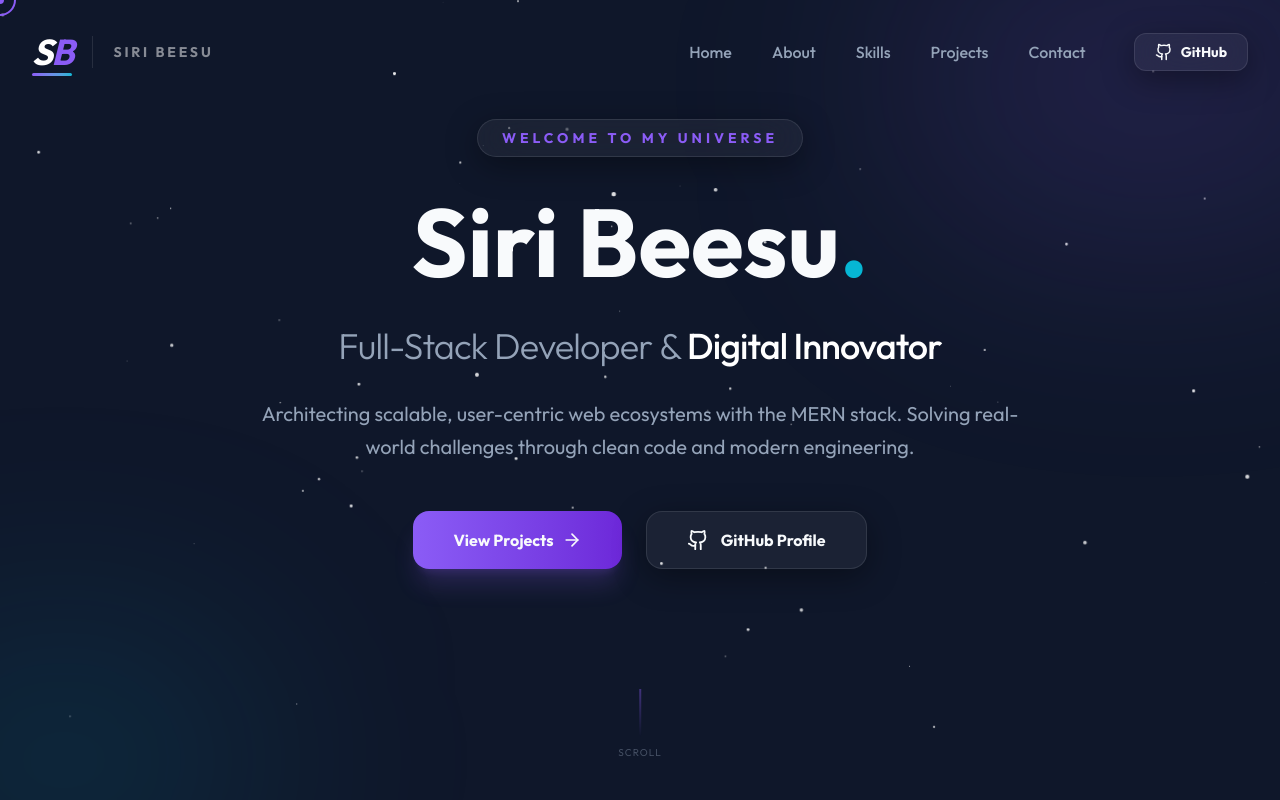
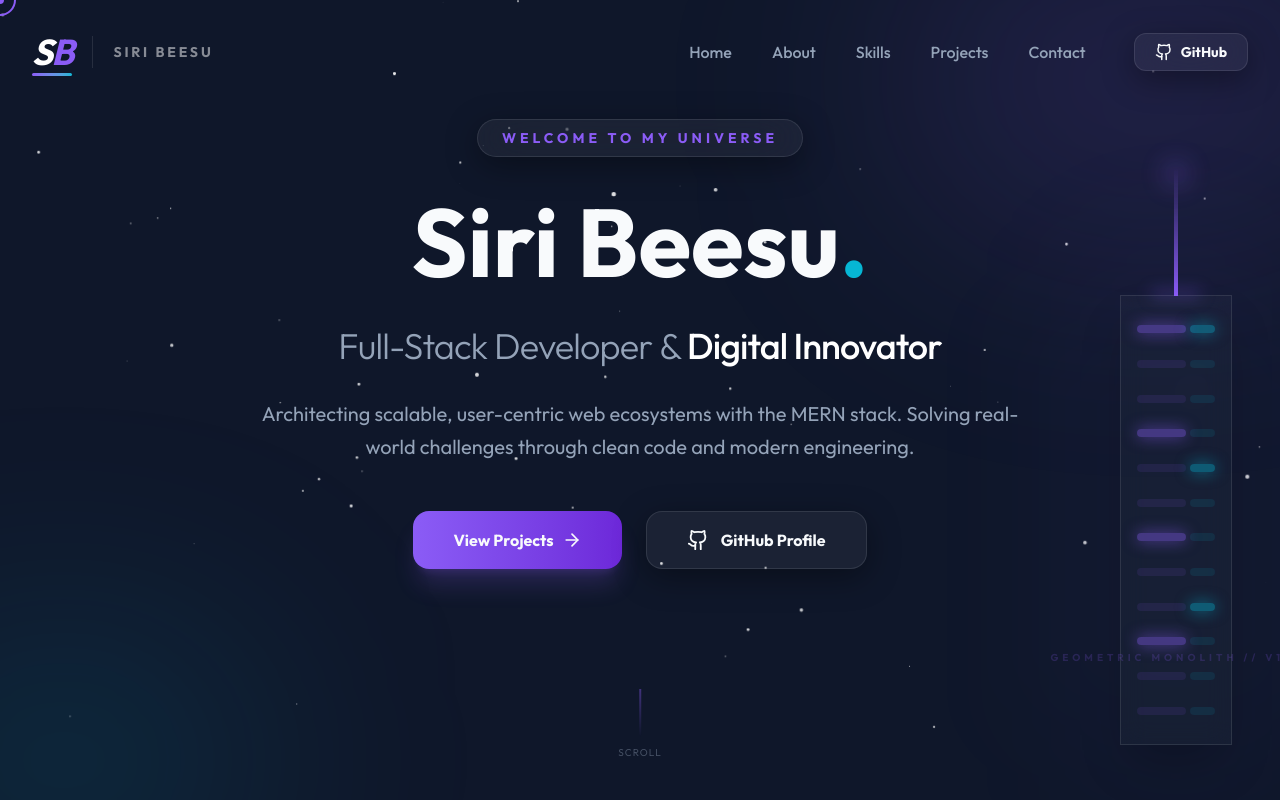
Before and after one commit to siribeesu/siribeesu-portfolio, a React (Vite) app: page / in a window 1280 px wide. Shown: the top 800 px of the page. Built offline with nearby package versions, Linux system fonts and the light colour scheme.

Commit message:
Added 3D rotating building monolith to right side

```diff
--- a/src/App.jsx
+++ b/src/App.jsx
@@ -7,6 +7,7 @@ import Projects from './components/Projects';
 import Contact from './components/Contact';
 import Footer from './components/Footer';
 import Sparkles from './components/Sparkles';
+import FloatingBuilding from './components/FloatingBuilding';
 import { motion, AnimatePresence } from 'framer-motion';
 
 function App() {
@@ -60,6 +61,8 @@ function App() {
         style={{ left: cursorPos.x - 4, top: cursorPos.y - 4 }}
       />
 
+      <FloatingBuilding />
+
       <div className="relative z-10">
         <Navbar />
         <Hero />
--- /dev/null
+++ b/src/components/FloatingBuilding.jsx
@@ -0,0 +1,71 @@
+import React from 'react';
+import { motion, useScroll, useTransform, useSpring } from 'framer-motion';
+
+const FloatingBuilding = () => {
+  const { scrollYProgress } = useScroll();
+
+  // Create a smoother rotate value using spring physics
+  const rawRotate = useTransform(scrollYProgress, [0, 1], [0, 360]);
+  const rotateY = useSpring(rawRotate, { stiffness: 50, damping: 20 });
+
+  // Floating movement
+  const yTranslate = useTransform(scrollYProgress, [0, 1], [-20, 120]);
+
+  return (
+    <div className="fixed right-12 top-1/2 -translate-y-1/2 z-0 hidden xl:block pointer-events-none select-none">
+      <motion.div
+        style={{ rotateY, y: yTranslate }}
+        className="relative w-28 h-[450px] preserve-3d"
+      >
+        {/* Central Core */}
+        <div className="absolute inset-0 bg-bg-card/40 backdrop-blur-md border border-white/10 shadow-2xl preserve-3d">
+
+          {/* Windows / Floors */}
+          <div className="absolute inset-0 flex flex-col justify-around p-4">
+            {[...Array(12)].map((_, i) => (
+              <div key={i} className="flex justify-between items-center gap-1">
+                <div className={`h-2 w-full rounded-sm ${i % 3 === 0 ? 'bg-primary/40 shadow-[0_0_15px_rgba(139,92,246,0.6)]' : 'bg-primary/10'}`} />
+                <div className={`h-2 w-1/2 rounded-sm ${i % 4 === 0 ? 'bg-secondary/40 shadow-[0_0_15px_rgba(6,182,212,0.6)]' : 'bg-secondary/10'}`} />
+              </div>
+            ))}
+          </div>
+
+          {/* Side faces for 3D depth */}
+          {/* Right Face */}
+          <div
+            className="absolute top-0 bottom-0 -right-4 w-8 bg-black/40 border-y border-r border-white/5"
+            style={{ transform: 'rotateY(90deg) translateZ(4px)' }}
+          />
+          {/* Left Face */}
+          <div
+            className="absolute top-0 bottom-0 -left-4 w-8 bg-black/60 border-y border-l border-white/5"
+            style={{ transform: 'rotateY(-90deg) translateZ(4px)' }}
+          />
+
+          {/* Top Structure - Tower Tip */}
+          <div className="absolute -top-16 left-1/2 -translate-x-1/2 w-12 h-16 preserve-3d">
+             <div className="absolute bottom-0 w-full h-1 bg-primary/60 blur-sm" />
+             {/* Antenna */}
+             <div className="absolute bottom-0 left-1/2 -translate-x-1/2 w-1 h-32 bg-gradient-to-t from-primary to-transparent" />
+             {/* Glowing Tip */}
+             <motion.div
+               animate={{ opacity: [0.4, 1, 0.4] }}
+               transition={{ duration: 2, repeat: Infinity }}
+               className="absolute -top-16 left-1/2 -translate-x-1/2 w-3 h-3 bg-primary rounded-full blur-md shadow-[0_0_20px_var(--color-primary)]"
+             />
+          </div>
+        </div>
+
+        {/* Ambient Glow behind the building */}
+        <div className="absolute -inset-10 bg-primary/5 blur-[80px] -z-10 rounded-full" />
+      </motion.div>
+
+      {/* Label/Decoration */}
+      <div className="absolute -bottom-10 left-1/2 -translate-x-1/2 whitespace-nowrap opacity-20 text-[10px] tracking-[0.4em] uppercase font-bold text-primary">
+        Geometric Monolith // v1.0
+      </div>
+    </div>
+  );
+};
+
+export default FloatingBuilding;
--- a/src/index.css
+++ b/src/index.css
@@ -28,6 +28,10 @@
 
   .glass-dark {
     @apply bg-black/20 backdrop-blur-2xl border border-white/5;
+  }
+
+  .preserve-3d {
+    transform-style: preserve-3d;
   }
 }
 
```
